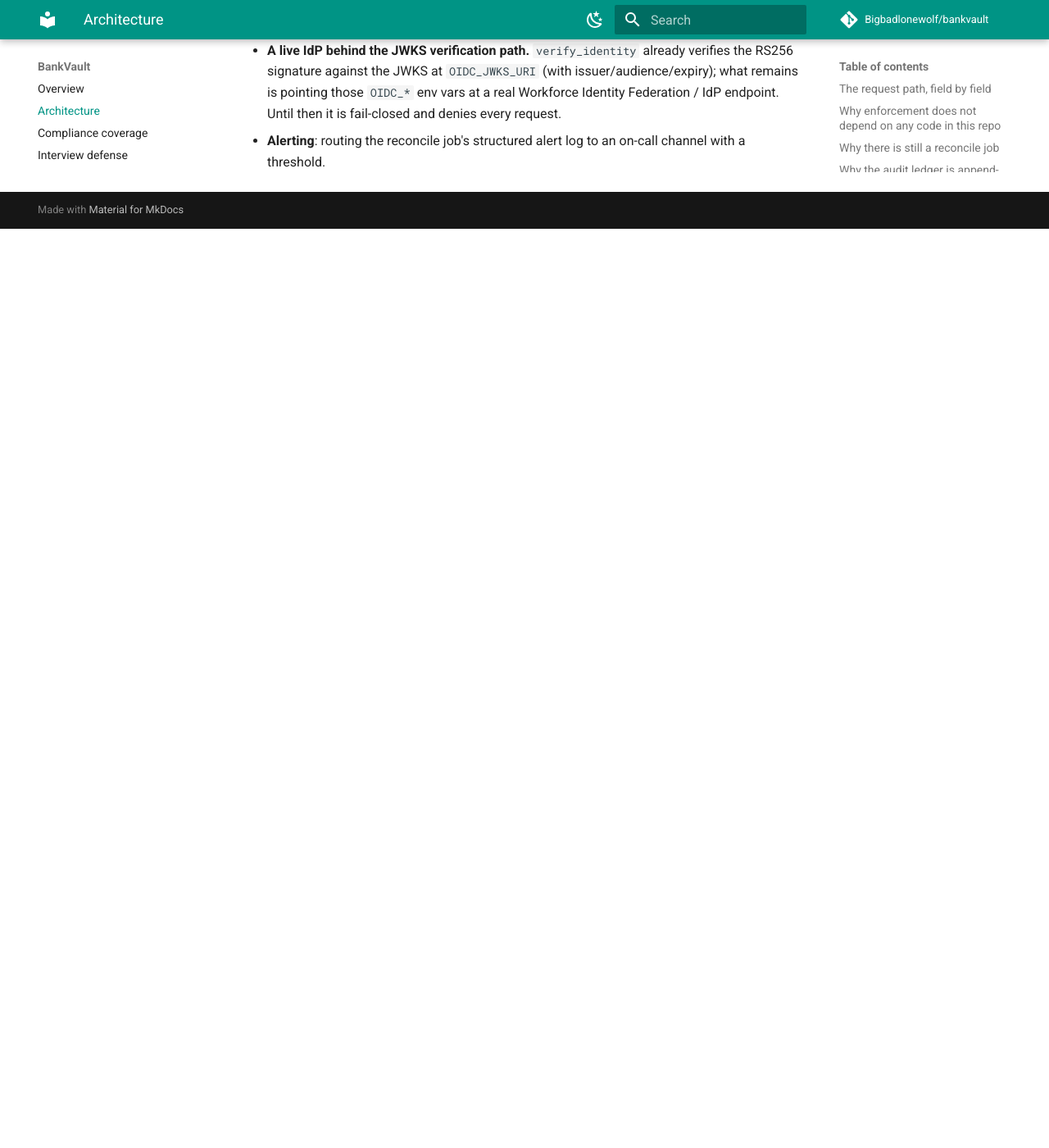
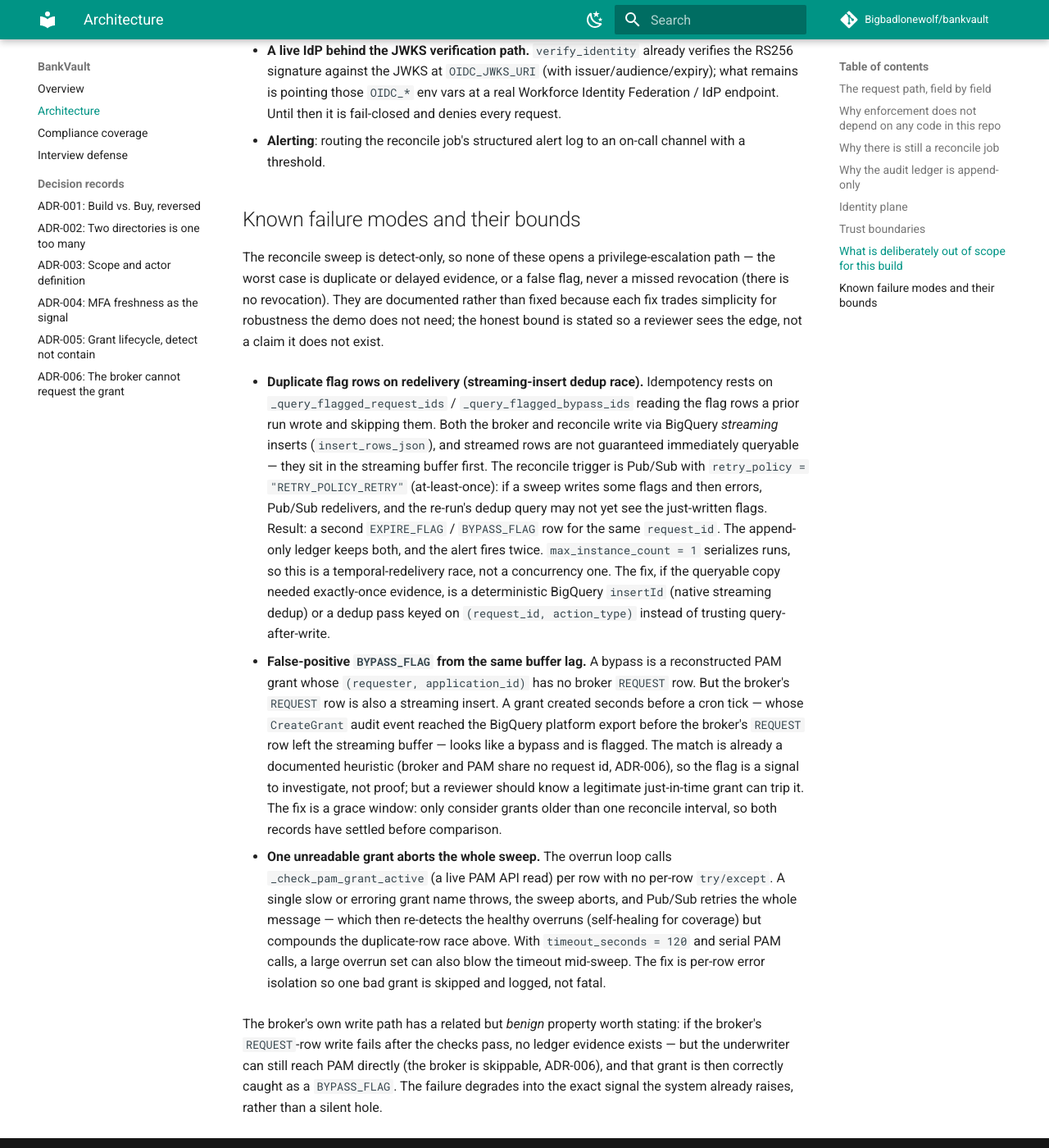
Before and after one commit to Bigbadlonewolf/bankvault, an MkDocs documentation site: the page built from docs/architecture.md, in a window 1280 px wide and 1400 px high, scrolled down 5293 px. Shown: the whole window at 82% size. Built offline with MkDocs 1.6.1 and Material for MkDocs 9.7.7, drawn with Linux system fonts in a browser that asks for light colours; comment, search, counter and statistics services are not loaded; before the commit the page ends 5572 px from its top, so only the background shows below that.

Commit message:
docs: document reconcile failure modes as known limitations
Record three reliability limits of the reconcile sweep rather than fixing
them, keeping the honest-limits framing the project already uses. All three
are detect-only, so the worst case is duplicate, delayed, or false evidence
— never a missed revocation.

- Streaming-insert dedup race: Pub/Sub redelivery (at-least-once,
  RETRY_POLICY_RETRY) can re-run the sweep before a prior run's flag rows
  leave the BigQuery streaming buffer, producing duplicate EXPIRE_FLAG /
  BYPASS_FLAG rows.
- False-positive BYPASS_FLAG: the same buffer lag can make a legitimate
  just-in-time grant, whose broker REQUEST row hasn't settled, look like a
  bypass — reinforcing that the match is a heuristic to investigate.
- No per-row error isolation: one unreadable PAM grant aborts the whole
  sweep; it self-heals on the next cron but compounds the duplicate race.

Also note the benign broker-write-failure property: a lost REQUEST row
degrades into a BYPASS_FLAG, not a silent hole.

architecture.md gains a "Known failure modes and their bounds" section;
interview-defense.md gains a "What breaks the reconcile sweep?" Q&A; the
repo CLAUDE.md points future agents at the docs so these read as documented
limitations, not undiscovered bugs.

Co-Authored-By: Claude Opus 4.8 <noreply@anthropic.com>

```diff
--- a/docs/architecture.md
+++ b/docs/architecture.md
@@ -122,3 +122,15 @@ These are next steps, not gaps hidden under the demo:
 - **Ledger immutability — partly done.** The immutable copy is now built: `terraform/logging.tf` routes the platform-log export to a retention-locked GCS bucket (WORM). What remains out of scope is making the BigQuery ledger *itself* immutable — BigQuery IAM cannot express insert-only, so the ledger stays append-only-by-convention and leans on the WORM bucket and the independent export for tamper-evidence. Table snapshots would be the next step if the queryable copy also needed a locked history.
 - **A live IdP behind the JWKS verification path.** `verify_identity` already verifies the RS256 signature against the JWKS at `OIDC_JWKS_URI` (with issuer/audience/expiry); what remains is pointing those `OIDC_*` env vars at a real Workforce Identity Federation / IdP endpoint. Until then it is fail-closed and denies every request.
 - **Alerting**: routing the reconcile job's structured alert log to an on-call channel with a threshold.
+
+## Known failure modes and their bounds
+
+The reconcile sweep is detect-only, so none of these opens a privilege-escalation path — the worst case is duplicate or delayed evidence, or a false flag, never a missed revocation (there is no revocation). They are documented rather than fixed because each fix trades simplicity for robustness the demo does not need; the honest bound is stated so a reviewer sees the edge, not a claim it does not exist.
+
+- **Duplicate flag rows on redelivery (streaming-insert dedup race).** Idempotency rests on `_query_flagged_request_ids` / `_query_flagged_bypass_ids` reading the flag rows a prior run wrote and skipping them. Both the broker and reconcile write via BigQuery *streaming* inserts (`insert_rows_json`), and streamed rows are not guaranteed immediately queryable — they sit in the streaming buffer first. The reconcile trigger is Pub/Sub with `retry_policy = "RETRY_POLICY_RETRY"` (at-least-once): if a sweep writes some flags and then errors, Pub/Sub redelivers, and the re-run's dedup query may not yet see the just-written flags. Result: a second `EXPIRE_FLAG` / `BYPASS_FLAG` row for the same `request_id`. The append-only ledger keeps both, and the alert fires twice. `max_instance_count = 1` serializes runs, so this is a temporal-redelivery race, not a concurrency one. The fix, if the queryable copy needed exactly-once evidence, is a deterministic BigQuery `insertId` (native streaming dedup) or a dedup pass keyed on `(request_id, action_type)` instead of trusting query-after-write.
+
+- **False-positive `BYPASS_FLAG` from the same buffer lag.** A bypass is a reconstructed PAM grant whose `(requester, application_id)` has no broker `REQUEST` row. But the broker's `REQUEST` row is also a streaming insert. A grant created seconds before a cron tick — whose `CreateGrant` audit event reached the BigQuery platform export before the broker's `REQUEST` row left the streaming buffer — looks like a bypass and is flagged. The match is already a documented heuristic (broker and PAM share no request id, ADR-006), so the flag is a signal to investigate, not proof; but a reviewer should know a legitimate just-in-time grant can trip it. The fix is a grace window: only consider grants older than one reconcile interval, so both records have settled before comparison.
+
+- **One unreadable grant aborts the whole sweep.** The overrun loop calls `_check_pam_grant_active` (a live PAM API read) per row with no per-row `try/except`. A single slow or erroring grant name throws, the sweep aborts, and Pub/Sub retries the whole message — which then re-detects the healthy overruns (self-healing for coverage) but compounds the duplicate-row race above. With `timeout_seconds = 120` and serial PAM calls, a large overrun set can also blow the timeout mid-sweep. The fix is per-row error isolation so one bad grant is skipped and logged, not fatal.
+
+The broker's own write path has a related but *benign* property worth stating: if the broker's `REQUEST`-row write fails after the checks pass, no ledger evidence exists — but the underwriter can still reach PAM directly (the broker is skippable, ADR-006), and that grant is then correctly caught as a `BYPASS_FLAG`. The failure degrades into the exact signal the system already raises, rather than a silent hole.
--- a/docs/interview-defense.md
+++ b/docs/interview-defense.md
@@ -106,6 +106,9 @@ Short-lived credentials shorten the window on privileges you already hold. This
 **Q: What's the weakest part?**
 Two things. No live IdP is wired: `verify_identity` fully verifies the OIDC token — RS256 signature against the JWKS, issuer, audience, expiry — and binds the request to the verified identity, but with `OIDC_ISSUER`/`OIDC_AUDIENCE`/`OIDC_JWKS_URI` unset it is fail-closed and denies every request, so the auth path is complete in code but inert until those point at a real provider. And the entitlement-per-application scaling ceiling. Both are in the README under "What this isn't," because a reviewer finding them there thinks differently about me than a reviewer finding them in the code.
 
+**Q: What breaks the reconcile sweep?**
+Three known failure modes, all documented in `docs/architecture.md` under "Known failure modes." None is a privilege path — reconcile is detect-only, so the worst case is duplicate, delayed, or false evidence, never a missed revocation. (1) The sweep dedups by querying the flag rows a prior run wrote, but those are BigQuery *streaming* inserts, and Pub/Sub redelivery (at-least-once, `RETRY_POLICY_RETRY`) can re-run the sweep before the streaming buffer is queryable — so a redelivery after a partial failure can write a duplicate `EXPIRE_FLAG` / `BYPASS_FLAG` row. (2) The same buffer lag can produce a false-positive `BYPASS_FLAG`: a legitimate grant created seconds before a tick, whose broker `REQUEST` row hasn't settled, looks like a bypass — which is why the bypass match is stated as a heuristic to investigate, not proof. (3) The overrun loop has no per-row error isolation, so one unreadable PAM grant aborts the whole sweep, which then self-heals on the next cron but compounds the duplicate-row race. I know the fixes — deterministic `insertId`, a grace window, per-row `try/except` — and I chose to document the bounds rather than build robustness the demo doesn't exercise. The point I'd make is that I found these, not that they don't exist.
+
 ---
 
 ## 5. Compliance mapping: where to be careful
```
Also changed, not shown: CLAUDE.md (+1 -0 lines).
